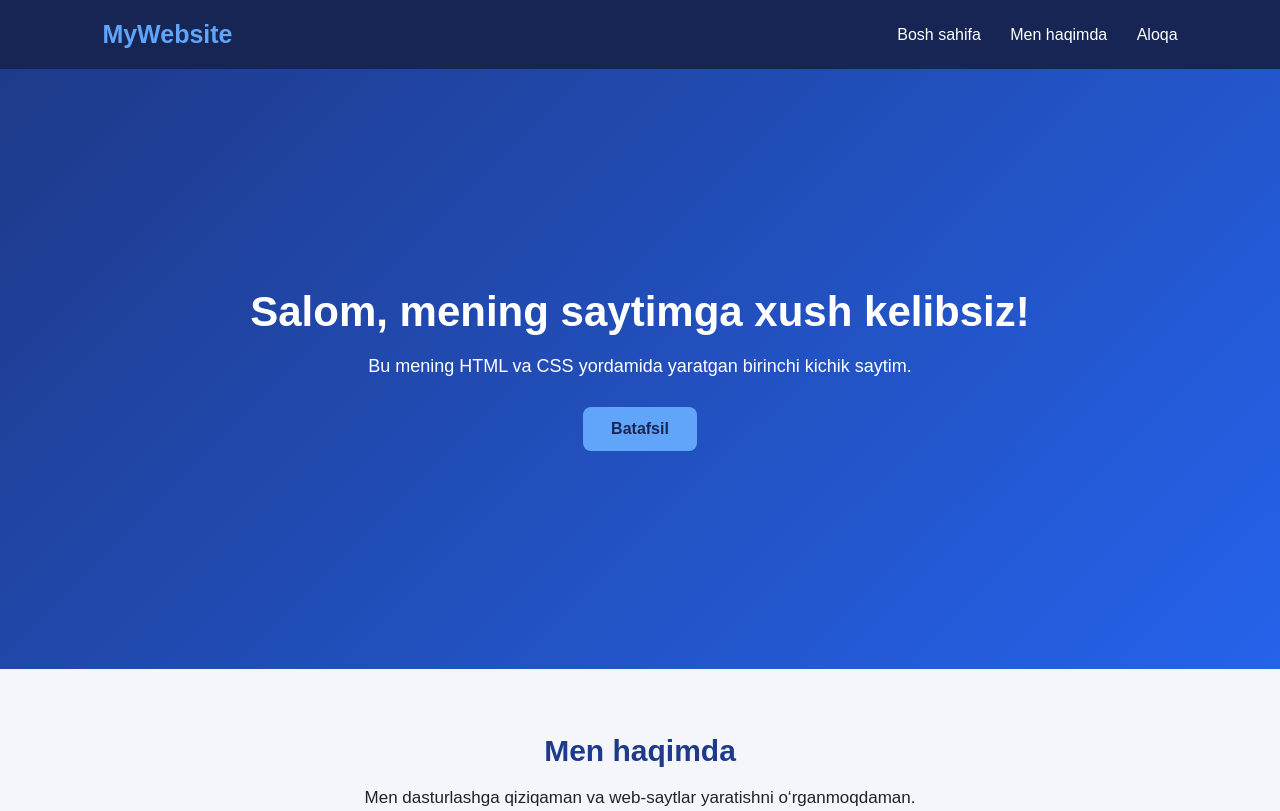
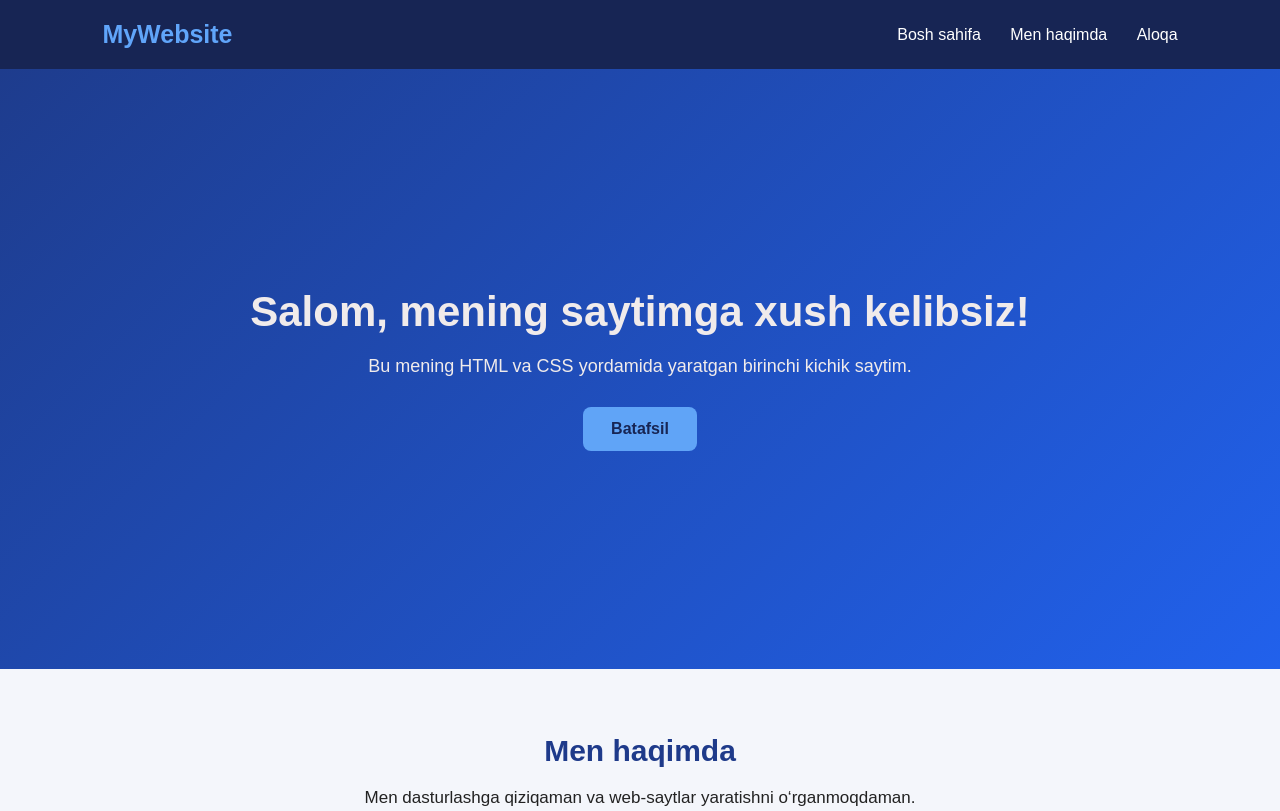
Before and after one commit to diyorbekaminov1999-lgtm/gh-pages-diyorbek, a plain HTML site: page index.html in a window 1280 px wide. Shown: the top 811 px of the page. Drawn offline with Linux system fonts and the light colour scheme.

Commit message:
dilshoddan code

```diff
--- a/style.css
+++ b/style.css
@@ -43,8 +43,8 @@ nav a:hover {
     justify-content: center;
     align-items: center;
     text-align: center;
-    background: linear-gradient(135deg, #1e3a8a, #2563eb);
-    color: white;
+    background: linear-gradient(135deg, #1e3c8d, #2161ec);
+    color: rgb(240, 235, 235);
     padding: 30px;
 }
 
@@ -60,7 +60,7 @@ nav a:hover {
 
 .btn {
     display: inline-block;
-    background: #60a5fa;
+    background: #60a4f7;
     color: #172554;
     padding: 13px 28px;
     border-radius: 8px;
```
Also changed, not shown: 1 other file.
